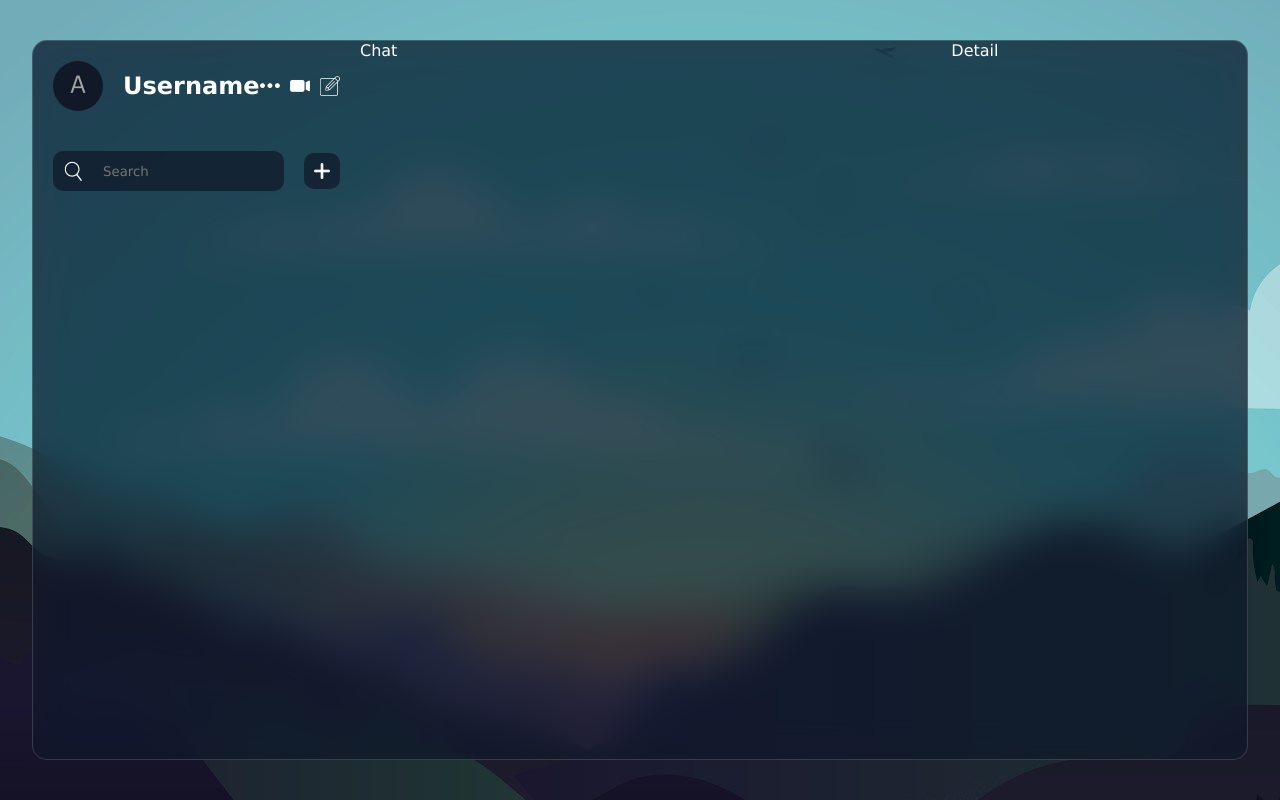
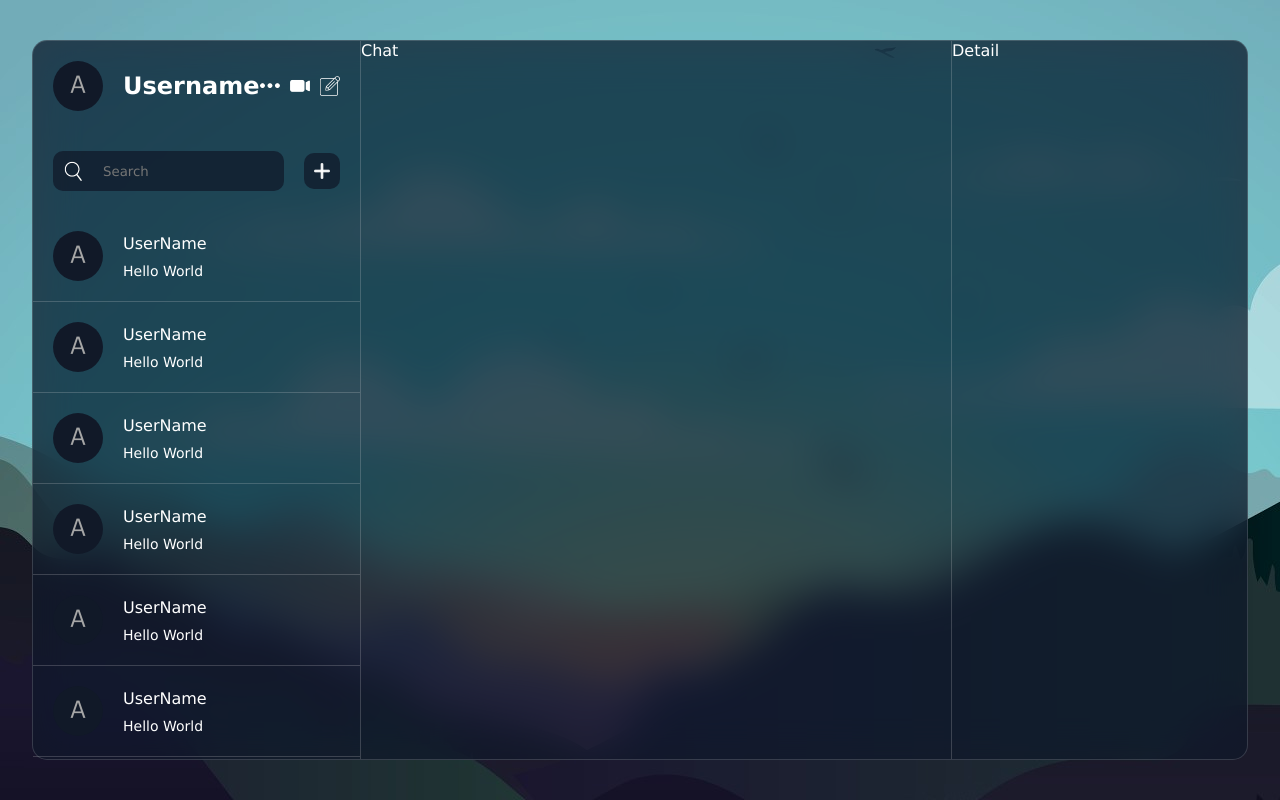
Before and after one commit to Mizaan-hub/Mera-Chat, a React (Vite) app: page / in a window 1280 px wide. Built offline with nearby package versions, Linux system fonts and the light colour scheme.

Commit message:
updated ChatList component

```diff
--- a/src/components/chat/chat.scss
+++ b/src/components/chat/chat.scss
@@ -1,3 +1,5 @@
 .Chat{
     flex: 2;
+    border-left: var(--border-color-1);
+    border-right: var(--border-color-1);
 }
--- a/src/components/list/chatList/chatList.jsx
+++ b/src/components/list/chatList/chatList.jsx
@@ -7,6 +7,7 @@ function ChatList (){
 
     return(
         <div className='ChatList'>
+
             <div className="search">
                 <div className="searchBar">
                     <img src="/public/search.png" alt="" />
@@ -14,6 +15,50 @@ function ChatList (){
                 </div>
                 <img src={addMode? "/public/minus.png":"/public/plus.png"} alt="" className='add' onClick={ ()=> setAddMode(!addMode)}/>
             </div>
+
+            <div className="item">
+                <img src="/public/avatar.png" alt="" />
+                <div className="texts">
+                    <span>UserName</span>
+                    <p>Hello World</p>
+                </div>
+            </div>
+            <div className="item">
+                <img src="/public/avatar.png" alt="" />
+                <div className="texts">
+                    <span>UserName</span>
+                    <p>Hello World</p>
+                </div>
+            </div>
+            <div className="item">
+                <img src="/public/avatar.png" alt="" />
+                <div className="texts">
+                    <span>UserName</span>
+                    <p>Hello World</p>
+                </div>
+            </div>
+            <div className="item">
+                <img src="/public/avatar.png" alt="" />
+                <div className="texts">
+                    <span>UserName</span>
+                    <p>Hello World</p>
+                </div>
+            </div>
+            <div className="item">
+                <img src="/public/avatar.png" alt="" />
+                <div className="texts">
+                    <span>UserName</span>
+                    <p>Hello World</p>
+                </div>
+            </div>
+            <div className="item">
+                <img src="/public/avatar.png" alt="" />
+                <div className="texts">
+                    <span>UserName</span>
+                    <p>Hello World</p>
+                </div>
+            </div>
+
         </div>
     )
 }
--- a/src/components/list/chatList/chatList.scss
+++ b/src/components/list/chatList/chatList.scss
@@ -1,4 +1,10 @@
 .ChatList{
+    flex: 1;
+    overflow: scroll;
+
+    &::-webkit-scrollbar{
+        width: 0;
+    }
 
     .search{
         display: flex;
@@ -39,4 +45,35 @@
             cursor: pointer;
         }
     }
+
+    .item{
+        display: flex;
+        align-items: center;
+        gap: 20px;
+        padding: 20px;
+        border-bottom: var(--border-color-1);
+        cursor: pointer;
+
+        img{
+            width: 50px;
+            height: 50px;
+            border-radius: 50%;
+            object-fit: cover;
+        }
+
+        .texts{
+            display: flex;
+            flex-direction: column;
+            gap: 10px;
+
+            span{
+                font-weight: 500;
+            }
+
+            p{
+                font-size: 14px;
+                font-weight: 300;
+            }
+        }
+    }
 }
--- a/src/components/list/list.scss
+++ b/src/components/list/list.scss
@@ -1,3 +1,5 @@
 .List{
     flex: 1;
+    display: flex;
+    flex-direction: column;
 }
--- a/src/index.scss
+++ b/src/index.scss
@@ -10,6 +10,7 @@
   --chat-bg-color : rgba(17,25,40,0.75);
   --chat-light-white : rgba(255,255,255,0.155);
   --trans: all 500ms ease;
+  --border-color-1 : 1px solid #dddddd35;
 }
 
 body{
```
